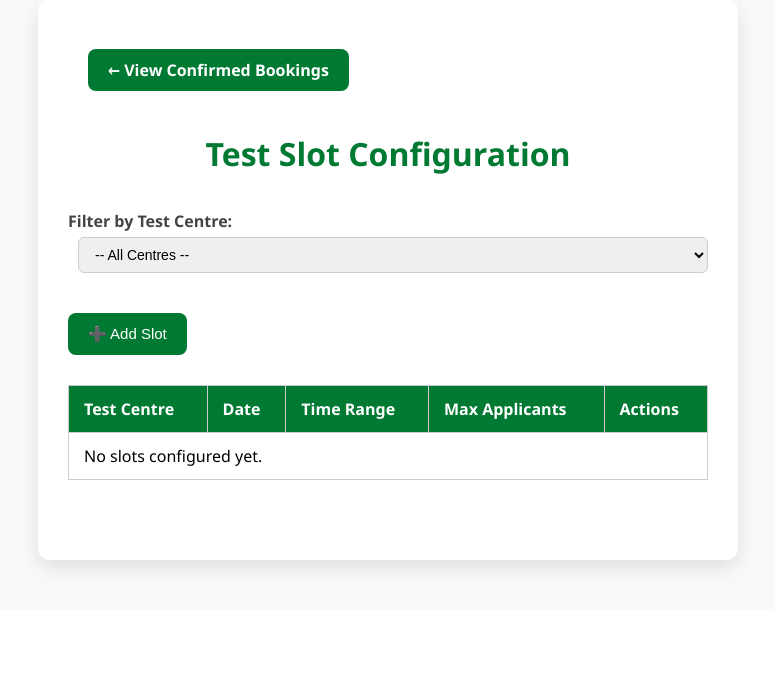
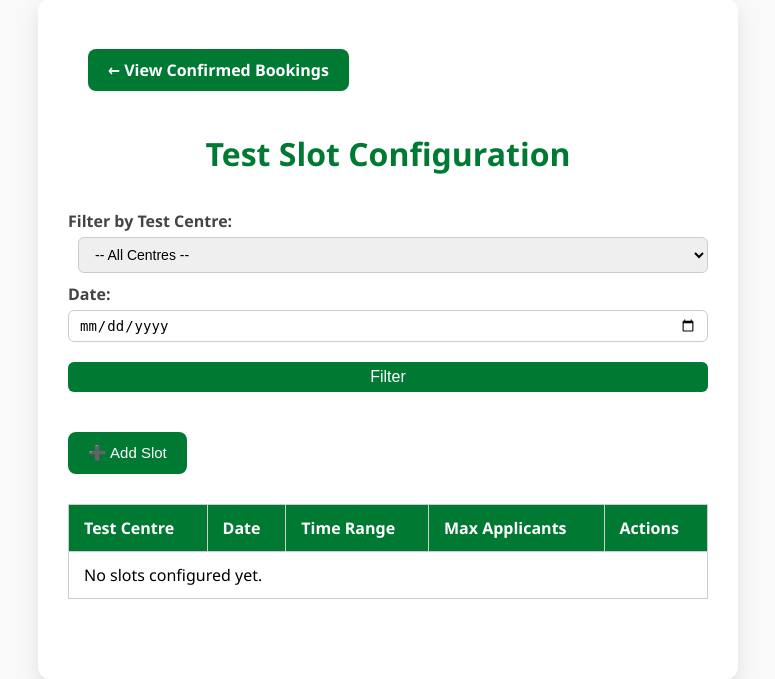
Before and after one commit to JoyMuthoniNjeru/ISproject, a Django app: template templates/adminpanel/dashboard.html in a window 1280 px wide. Shown: the part 191-870 px from the top of the page, without its empty margins (252-1027 px from the left). Before the commit the page ends 765 px from the top, so only its background shows below. Run offline with Django 5.2, Linux system fonts and the light colour scheme; the template is opened without the code that fills it: values that come from a table or form of the project are taken from there, others are empty.

Commit message:
add a filter by date feature in admin slot config

```diff
--- a/templates/adminpanel/dashboard.html
+++ b/templates/adminpanel/dashboard.html
@@ -92,6 +92,22 @@
             font-size: 14px;
             margin-left: 10px;
         }
+        a {
+        color: #007A33;
+        text-decoration: none;
+        font-weight: bold;
+    }
+        a:hover {
+        text-decoration: underline;
+
+    }
+
+        input[type="date"] {
+        padding: 6px 10px;
+        border-radius: 6px;
+        border: 1px solid #ccc;
+        font-size: 14px;
+    }
     </style>
 </head>
 <body>
@@ -114,6 +130,11 @@
             </option>
         {% endfor %}
     </select>
+    <!-- Date Picker -->
+    <label for="date">Date:</label>
+    <input type="date" name="date" id="datePicker" value="{{ selected_date }}">
+
+    <button type="submit" style="padding: 6px 14px; border-radius: 6px; background-color: #007A33; color: white; border: none;">Filter</button>
 </form>
 
         <button class="add-slot-btn" onclick="openModal()">➕ Add Slot</button>
```
Also changed, not shown: adminpanel/views.py (+7 -0 lines).
